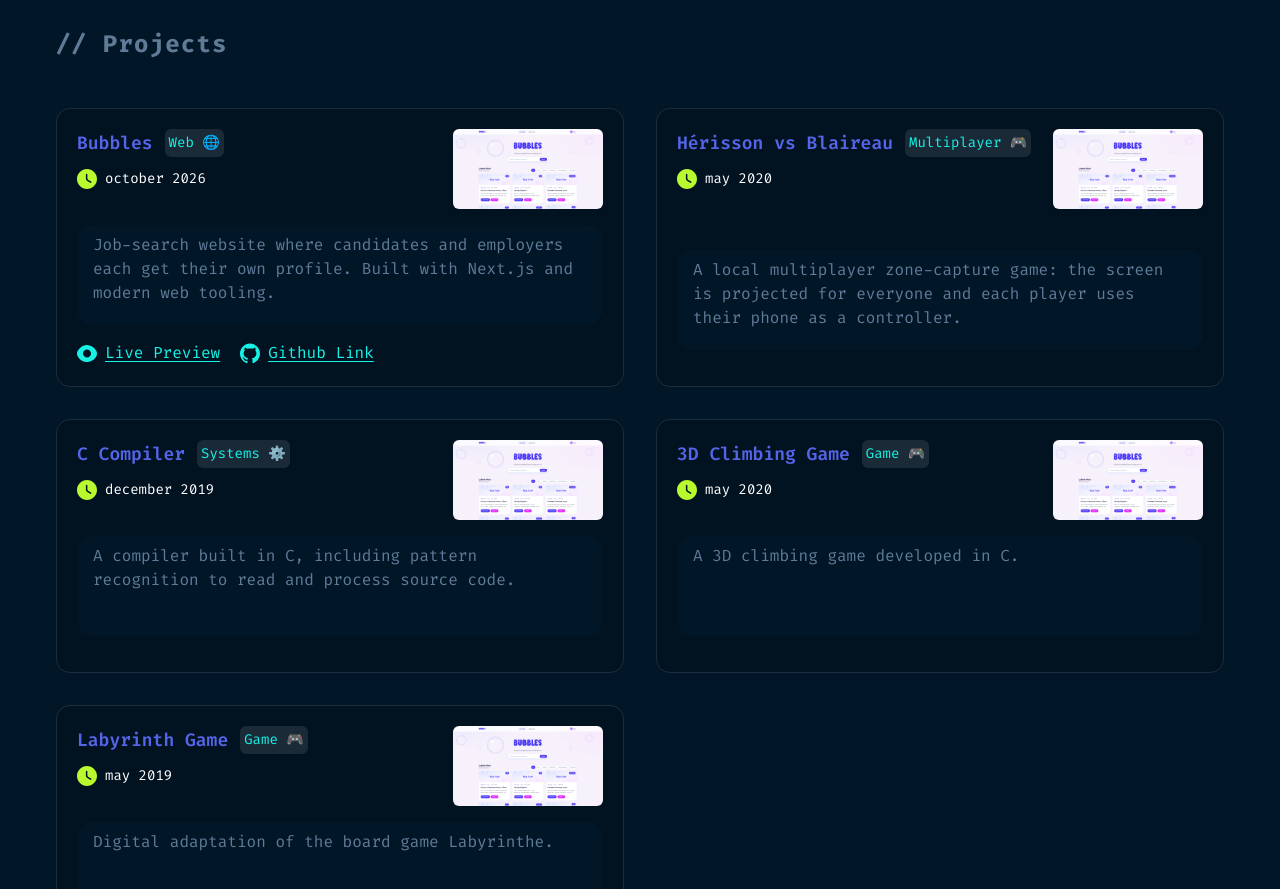
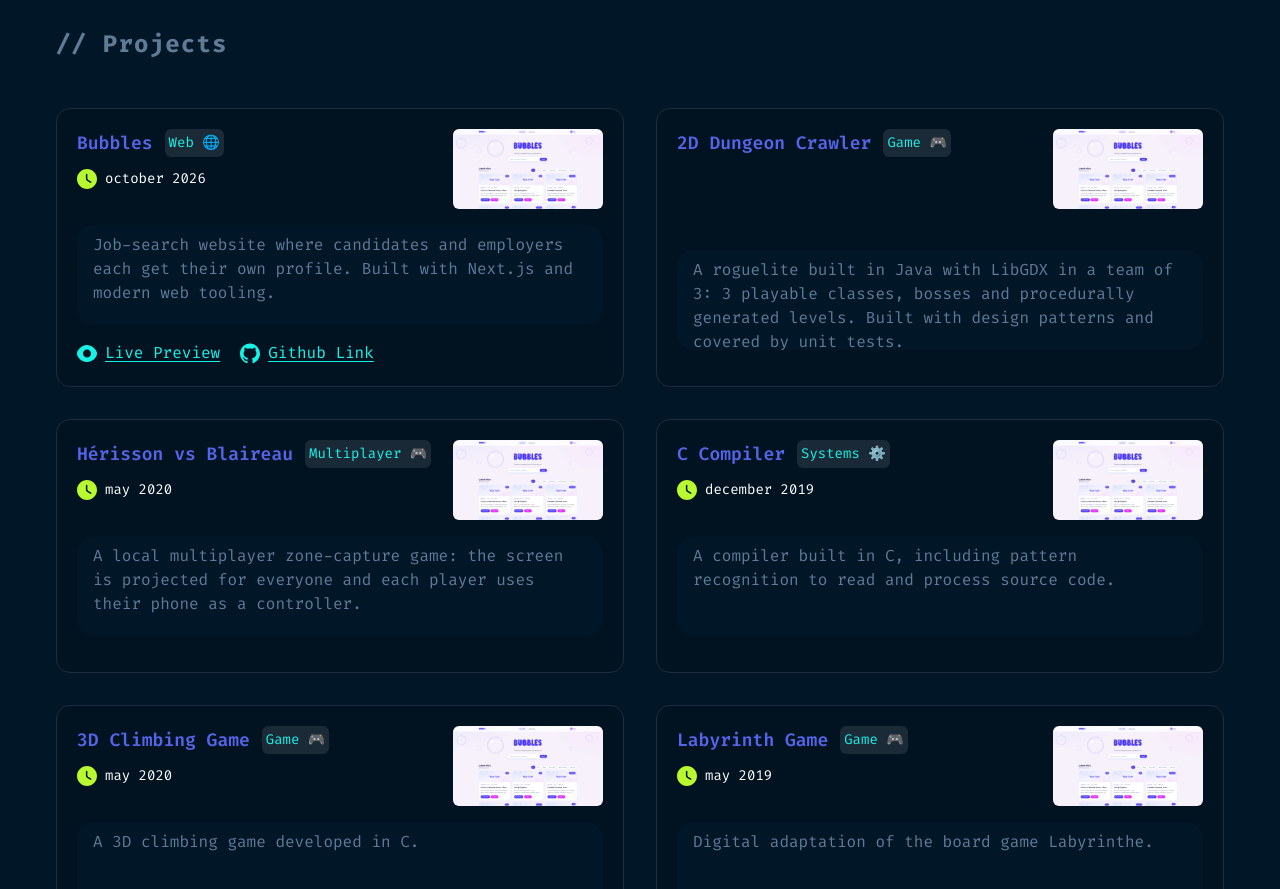
Before and after one commit to Honyoru/portfolio, a Next.js app: page / in a window 1280 px wide. Shown: the part 800-1689 px from the top of the page. Built offline with nearby package versions, Linux system fonts and the light colour scheme; no server answers.

Commit message:
Correct coquille & add project

```diff
--- a/content/projects/project2.json
+++ b/content/projects/project2.json
@@ -1,5 +1,5 @@
 {
-  "priority": 2,
+  "priority": 3,
   "title": "Hérisson vs Blaireau",
   "shortDescription": "A local multiplayer zone-capture game: the screen is projected for everyone and each player uses their phone as a controller.",
   "cover": "/preview/bubbles.png",
--- a/content/projects/project3.json
+++ b/content/projects/project3.json
@@ -1,5 +1,5 @@
 {
-  "priority": 3,
+  "priority": 4,
   "title": "C Compiler",
   "shortDescription": "A compiler built in C, including pattern recognition to read and process source code.",
   "cover": "/preview/bubbles.png",
--- a/content/projects/project4.json
+++ b/content/projects/project4.json
@@ -1,5 +1,5 @@
 {
-  "priority": 4,
+  "priority": 5,
   "title": "3D Climbing Game",
   "shortDescription": "A 3D climbing game developed in C.",
   "cover": "/preview/bubbles.png",
--- a/content/projects/project5.json
+++ b/content/projects/project5.json
@@ -1,5 +1,5 @@
 {
-  "priority": 5,
+  "priority": 6,
   "title": "Labyrinth Game",
   "shortDescription": "Digital adaptation of the board game Labyrinthe.",
   "cover": "/preview/bubbles.png",
--- /dev/null
+++ b/content/projects/project6.json
@@ -0,0 +1,7 @@
+{
+  "priority": 2,
+  "title": "2D Dungeon Crawler",
+  "shortDescription": "A roguelite built in Java with LibGDX in a team of 3: 3 playable classes, bosses and procedurally generated levels. Built with design patterns and covered by unit tests.",
+  "cover": "/preview/bubbles.png",
+  "type": "Game 🎮"
+}
--- a/src/components/CV/cvContent.ts
+++ b/src/components/CV/cvContent.ts
@@ -82,7 +82,7 @@ export const cvContent: Record<CvLang, CvContent> = {
     jobTitle: "Architecte de Systèmes d'Information",
     subtitle: 'Développement logiciel • Web • Gestion de projet',
     summary:
-      "Actuellement en Pré-MSc à Epitech (2026-2029), je recherche une entreprise pour m’accompagner jusqu’à l'obtention titre d’Architecte de Systèmes d’Information. Mon expérience dans l’événementiel m’a permis de développer la gestion de projet, le travail en équipe, le respect des deadlines et la gestion des imprévus, des compétences que je souhaite mettre au service de vos projets techniques.",
+      "Actuellement en Pré-MSc à Epitech (2026-2029), je recherche une entreprise pour m’accompagner jusqu’à l'obtention du titre d’Architecte de Systèmes d’Information. Mon expérience dans l’événementiel m’a permis de développer la gestion de projet, le travail en équipe, le respect des deadlines et la gestion des imprévus, des compétences que je souhaite mettre au service de vos projets techniques.",
     experiences: [
       {
         title: "Animateur socioculturel et créateur d'événements esportifs",
@@ -116,6 +116,11 @@ export const cvContent: Record<CvLang, CvContent> = {
         description: "Site web de recherche d'emploi. Utilisation d'outils modernes comme Next.js",
       },
       {
+        title: 'Dungeon crawler 2D',
+        description:
+          'Roguelite en Java/LibGDX développé en équipe de 3 : 3 classes, boss, niveaux procéduraux. Design patterns, tests unitaires.',
+      },
+      {
         title: 'Hérisson vs Blaireau',
         description:
           'Jeu de capture de zone multijoueur via mobile (écran projeté, téléphone en guise de manette).',
@@ -124,10 +129,6 @@ export const cvContent: Record<CvLang, CvContent> = {
         title: 'Compilateur en C',
         description:
           "Création d'un compilateur en langage C. Gestion de la reconnaissance de pattern.",
-      },
-      {
-        title: 'Jeu labyrinthe',
-        description: 'Adaptation du jeu de société « Labyrinthe ».',
       },
       {
         title: "Jeu d'escalade",
@@ -204,6 +205,11 @@ export const cvContent: Record<CvLang, CvContent> = {
         description: 'Job search website built with modern tools such as Next.js.',
       },
       {
+        title: '2D Dungeon crawler',
+        description:
+          'Roguelite in Java/LibGDX built in a team of 3: 3 classes, bosses, procedural levels. Design patterns, unit tests.',
+      },
+      {
         title: 'Hedgehog vs Badger',
         description:
           'Multiplayer area-capture game played on mobile (projected screen, phones used as controllers).',
@@ -211,10 +217,6 @@ export const cvContent: Record<CvLang, CvContent> = {
       {
         title: 'C Compiler',
         description: 'Building a compiler in C, including pattern recognition.',
-      },
-      {
-        title: 'Labyrinth game',
-        description: 'Adaptation of the board game “Labyrinth”.',
       },
       {
         title: 'Climbing game',
```
